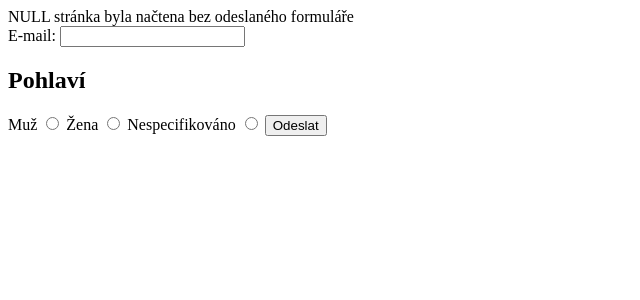
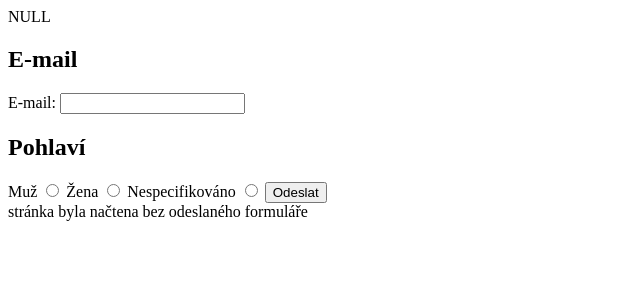
Before and after one commit to SimonSiksta420/wp1-14, a PHP site: page / in a window 1280 px wide. Shown: the top 300 px of the page, without its empty margins (0-640 px from the left). Run offline with PHP 8.4, Linux system fonts and the light colour scheme.

Commit message:
Update index.php

```diff
--- a/index.php
+++ b/index.php
@@ -11,19 +11,15 @@ var_dump($submit);
 </head>
 <body>
 
-<?php
-if (isset($submit)) {
-    echo "formulář byl odeslán";
-} else {
-    echo "stránka byla načtena bez odeslaného formuláře";
-}
-?>
+ <form action="index.php" method="post">
 
- <form action="index.php" method="post">
+  <h2> E-mail </h2>
+
   <label for="email"> E-mail: </label>
   <input type="email" name="email" id="email">
 
    <h2> Pohlaví </h2>
+
    <label for="gender-male"> Muž </label>
    <input type="radio" name="gender" value="male" id="gender-male">
 
@@ -34,5 +30,14 @@ if (isset($submit)) {
    <input type="radio" name="gender" value="none" id="gender-none">
 
    <input type="submit" name="submit" value="Odeslat">
+   <br>
+
+   <?php
+if (isset($submit)) {
+    echo "formulář byl odeslán";
+} else {
+    echo "stránka byla načtena bez odeslaného formuláře";
+}
+?>
 </body>
 </html>
```
